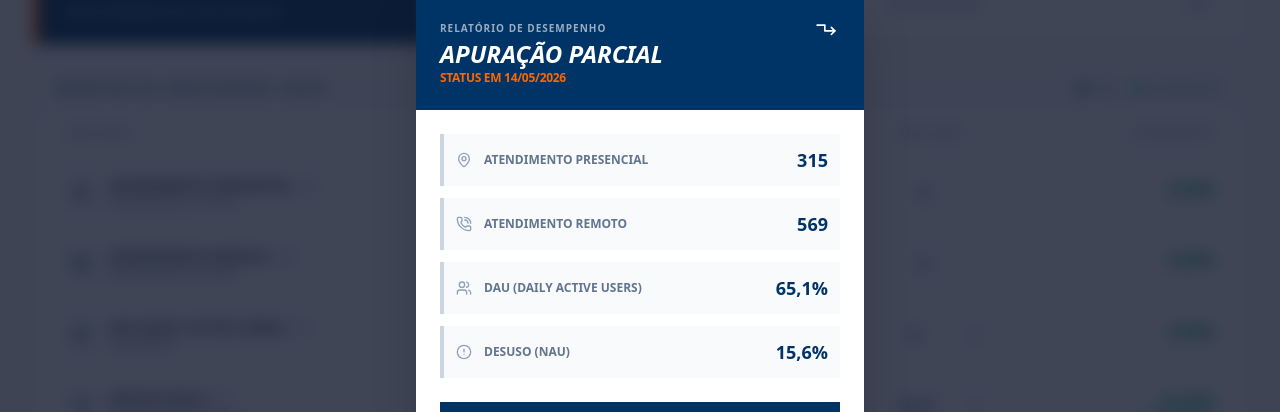
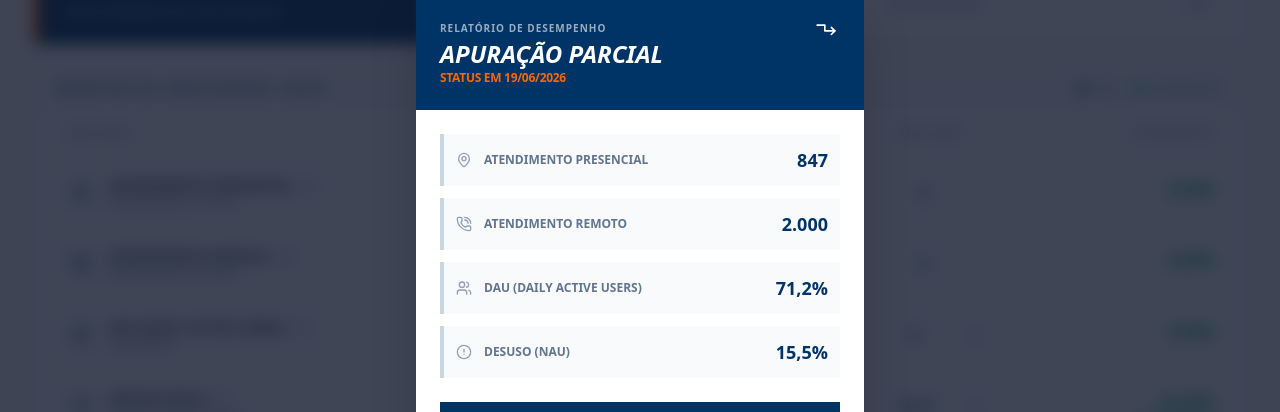
Before and after one commit to brunochayb-bc/dashboard-broadcast, a React (Vite) app: page / in a window 1280 px wide. Both pictures are taken after a click on the button "APURAÇÃO PARCIAL". Shown: the part 401-813 px from the top of the page. Built offline with nearby package versions, Linux system fonts and the light colour scheme.

Commit message:
chore: update report data and banner image
Update the performance report reference date and key figures, and refresh the project documentation banner.

```diff
--- a/src/App.tsx
+++ b/src/App.tsx
@@ -443,7 +443,7 @@ export default function App() {
                   <div>
                     <span className="text-[10px] font-black uppercase tracking-widest text-white/60">Relatório de Desempenho</span>
                     <h2 className="text-2xl font-black uppercase italic leading-none mt-1">Apuração Parcial</h2>
-                    <p className="text-[#ff6600] text-xs font-black uppercase tracking-tight mt-1">Status em 14/05/2026</p>
+                    <p className="text-[#ff6600] text-xs font-black uppercase tracking-tight mt-1">Status em 19/06/2026</p>
                   </div>
                   <button
                     onClick={() => setIsPartialModalOpen(false)}
@@ -460,7 +460,7 @@ export default function App() {
                       <MapPin className="w-4 h-4 text-slate-400" />
                       <span className="text-xs font-black text-slate-500 uppercase">Atendimento Presencial</span>
                     </div>
-                    <span className="text-lg font-black text-[#003366]">315</span>
+                    <span className="text-lg font-black text-[#003366]">847</span>
                   </div>
 
                   <div className="flex justify-between items-center p-3 bg-slate-50 border-l-4 border-slate-300">
@@ -468,7 +468,7 @@ export default function App() {
                       <PhoneCall className="w-4 h-4 text-slate-400" />
                       <span className="text-xs font-black text-slate-500 uppercase">Atendimento Remoto</span>
                     </div>
-                    <span className="text-lg font-black text-[#003366]">569</span>
+                    <span className="text-lg font-black text-[#003366]">2.000</span>
                   </div>
 
                   <div className="flex justify-between items-center p-3 bg-slate-50 border-l-4 border-slate-300">
@@ -476,7 +476,7 @@ export default function App() {
                       <Users className="w-4 h-4 text-slate-400" />
                       <span className="text-xs font-black text-slate-500 uppercase">DAU (Daily Active Users)</span>
                     </div>
-                    <span className="text-lg font-black text-[#003366]">65,1%</span>
+                    <span className="text-lg font-black text-[#003366]">71,2%</span>
                   </div>
 
                   <div className="flex justify-between items-center p-3 bg-slate-50 border-l-4 border-slate-300">
@@ -484,7 +484,7 @@ export default function App() {
                       <AlertCircle className="w-4 h-4 text-slate-400" />
                       <span className="text-xs font-black text-slate-500 uppercase">Desuso (NAU)</span>
                     </div>
-                    <span className="text-lg font-black text-[#003366]">15,6%</span>
+                    <span className="text-lg font-black text-[#003366]">15,5%</span>
                   </div>
                 </div>
 
```
Also changed, not shown: 1 other file (tests, documents, lock files or other folders).
